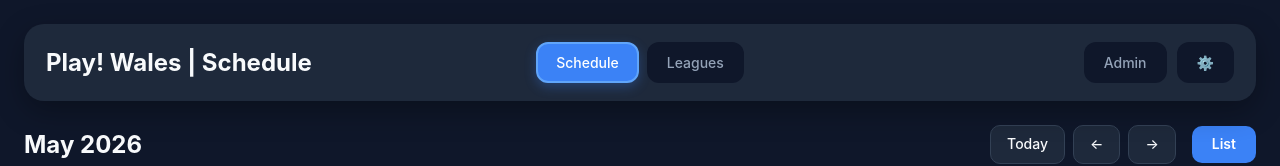
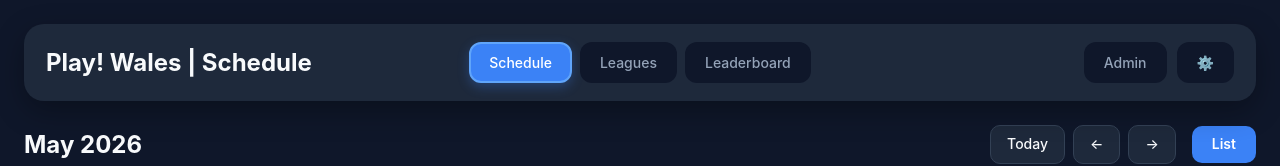
Before and after one commit to L1UK3/playsouthwales, a React (Vite) app in the folder frontend/: page / in a window 1280 px wide. Shown: the top 166 px of the page. Built offline with nearby package versions, Linux system fonts and the light colour scheme; no server answers.

Commit message:
Added leaderboard tab

```diff
--- a/frontend/src/App.tsx
+++ b/frontend/src/App.tsx
@@ -2,7 +2,7 @@ import { useMemo, useState } from 'react';
 import { createLeagueMap, filterAndGroupEvents } from "./utils/dataProcessing";
 import { useFetch } from './hooks/useFetch';
 import { useOverlay } from './hooks/useOverlay';
-import Header from './layouts/header/Header';
+import Header from './layouts/Header/Header';
 import LoginBox from './components/login/LoginBox';
 import SchedulePage from './pages/schedule/SchedulePage';
 import LeaguesPage from './pages/leagues/LeaguesPage';
@@ -10,7 +10,7 @@ import styles from './App.module.css';
 import { getLocalDateString } from './utils/getLocalDateString';
 
 export type ViewMode = 'calendar' | 'list';
-export type ActiveTab = 'schedule' | 'leagues';
+export type ActiveTab = 'schedule' | 'leagues' | 'leaderboard';
 
 /**
  * Main application component that orchestrates the state, data fetching,
--- a/frontend/src/layouts/Header/Header.tsx
+++ b/frontend/src/layouts/Header/Header.tsx
@@ -32,6 +32,12 @@ const Header: React.FC<HeaderProps> = ({
                         onClick={() => onTabChange('leagues')}>
                         Leagues
                     </button>
+
+                    <button
+                        className={activeTab === 'leaderboard' ? styles.active : ''}
+                        onClick={() => onTabChange('leaderboard')}>
+                        Leaderboard
+                    </button>
                 </div>
                 <div className={styles.configTabs}>
                     <button
--- a/frontend/src/layouts/Header/HeaderProps.ts
+++ b/frontend/src/layouts/Header/HeaderProps.ts
@@ -9,8 +9,8 @@
  * @property {() => void} onCloseSettings - Callback function to close the settings dropdown.
  */
 export interface HeaderProps {
-    activeTab: 'schedule' | 'leagues';
-    onTabChange: (tab: 'schedule' | 'leagues') => void;
+    activeTab: 'schedule' | 'leagues' | 'leaderboard';
+    onTabChange: (tab: 'schedule' | 'leagues'| 'leaderboard') => void;
     onLoginBox: () => void;
     onSettingsBox: () => void;
     isSettingsOpen: boolean;
```
